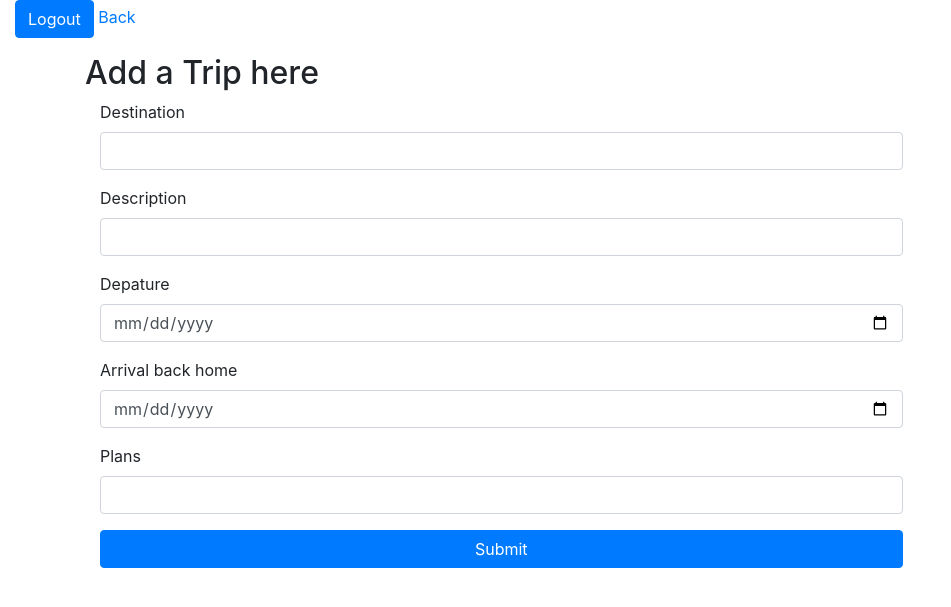
After one commit to isi-frischmann/trip, a Django app: page /add_trip in a window 1280 px wide. The commit adds this page. Shown: the top 607 px of the page, without its empty margins (0-951 px from the left). Run offline with Django 3.2, Linux system fonts and the light colour scheme; parts of the project's set-up code (start-up, migrations or seed data) failed here and were passed over; some libraries are stand-ins or nearby versions.

Commit message:
first upload

```diff
--- /dev/null
+++ b/apps/first_app/templates/first_app/add_trip.html
@@ -0,0 +1,88 @@
+<!DOCTYPE html>
+<html>
+
+<head>
+    <meta charset="utf-8" />
+    <meta http-equiv="X-UA-Compatible" content="IE=edge">
+    <title>Add Trip</title>
+    {% load static %}
+    <meta name="viewport" content="width=device-width, initial-scale=1">
+    <link rel="stylesheet" type="text/css" media="screen" href="{% static " first_app/stylesheet.css " %}">
+    <link rel="stylesheet" href="https://stackpath.bootstrapcdn.com/bootstrap/4.1.0/css/bootstrap.min.css" integrity="sha384-9gVQ4dYFwwWSjIDZnLEWnxCjeSWFphJiwGPXr1jddIhOegiu1FwO5qRGvFXOdJZ4"
+        crossorigin="anonymous">
+</head>
+
+    {% if messages %}
+        {% for message in messages %}
+            {{ message }}
+        {% endfor %}
+    {% endif %}
+<body>
+
+    <div class= "add_right">
+        <form action='/logout' method='POST'>
+            {% csrf_token %}
+
+            <div class="form-group">
+                <div class="col-sm-9 col-sm-offset-3">
+
+                    <button type="submit" name="logout" class="btn btn-primary">Logout</button>
+                    <a href="/back">Back</a>
+                </div>
+            </div>
+        </form>
+
+
+    <form action='/adding' method='POST'>
+        {% csrf_token %}
+
+        <div class="container">
+            <h2>Add a Trip here</h2>
+
+            <div class="form-group">
+                <label for="Destination" class="col-sm-3 control-label">Destination</label>
+                <div class="col-sm-9">
+                    <input type="destination" name="destination" class="form-control">
+                </div>
+            </div>
+
+            <div class="form-group">
+                <label for="desc" class="col-sm-3 control-label">Description</label>
+                <div class="col-sm-9">
+                    <input type="desc" name="desc" class="form-control">
+                </div>
+            </div>
+
+            <div class="form-group">
+                <label for="depature" class="col-sm-3 control-label">Depature</label>
+                <div class="col-sm-9">
+                    <input type="date" name="depature" class="form-control">
+                </div>
+            </div>
+
+            <div class="form-group">
+                <label for="arrival" class="col-sm-3 control-label">Arrival back home</label>
+                <div class="col-sm-9">
+                    <input type="date" name="arrival" class="form-control">
+                </div>
+            </div>
+
+            <div class="form-group">
+                    <label for="plans" class="col-sm-3 control-label">Plans</label>
+                    <div class="col-sm-9">
+                        <input type="text" name="plans" class="form-control">
+                    </div>
+                </div>
+
+            <div class="form-group">
+                <div class="col-sm-9 col-sm-offset-3">
+
+                    <button type="submit" name="submit" class="btn btn-primary btn-block">Submit</button>
+                </div>
+            </div>
+
+    </form>
+</div>
+</body>
+
+</html>
--- a/apps/first_app/urls.py
+++ b/apps/first_app/urls.py
@@ -4,6 +4,13 @@ from . import views
 urlpatterns = [
     url(r'^$', views.index),
     url(r'^process$', views.process),
-    url(r'^success$', views.success),
+    url(r'^dashboard$', views.dashboard),
+    url(r'^add_trip$', views.add_trip),
+    url(r'^adding$', views.adding),
+    url(r'^show_trip/(?P<trip_id>\d+)$', views.show_trip),
+    url(r'^cancel_trip/(?P<trip_id>\d+)$', views.cancel),
+    url(r'^delete/(?P<trip_id>\d+)$', views.delete),
+    url(r'^join/(?P<trip_id>\d+)$', views.join),
+    url(r'^back$', views.back),
     url(r'^logout$', views.logout)
 ]
--- a/apps/first_app/views.py
+++ b/apps/first_app/views.py
@@ -1,6 +1,6 @@
 from django.shortcuts import render, HttpResponse, redirect
 from django.contrib import messages
-from .models import User
+from .models import *
 import bcrypt
 from datetime import date
 
@@ -38,7 +38,7 @@ def process(request):
             user1 = User.objects.get(email = email)
             request.session['id'] = user1.id
             request.session['fname'] = user1.fname
-            return redirect('/success')
+            return redirect('/dashboard')
 
     if request.POST.get('action') == 'login':
         errors = User.objects.login_validator(request.POST)
@@ -50,14 +50,70 @@ def process(request):
         user1 = User.objects.get(email = email)
         request.session['id'] = user1.id
         request.session['fname'] = user1.fname
-        return redirect('/success')
+        return redirect('/dashboard')
 
 def logout(request):
     request.session.clear()
     return redirect('/')
 
-def success(request):
+def dashboard(request):
     if 'id' not in request.session:
         return redirect('/')
     else:
-        return render(request, 'first_app/success.html')
+        this_user = User.objects.filter(id = request.session['id'])
+        Trip.objects.filter(passengers = this_user)
+        context = {
+            'trips': Trip.objects.all(),
+            'my_trips': Trip.objects.filter(created_by = this_user),
+            'joined_trips': Trip.objects.filter(passengers = this_user)
+        }
+        return render(request, 'first_app/dashboard.html', context)
+
+def add_trip(request):
+    return render(request, 'first_app/add_trip.html')
+
+def adding(request):
+    if request.method == 'POST':
+        errors = Trip.objects.trip_validator(request.POST)
+        if errors:
+            for key, value in errors.items():
+                messages.error(request, value)
+                return redirect('/adding')
+        else:
+            this_user = User.objects.get(id = request.session['id'])
+            add_trip = Trip.objects.create(
+                destination = request.POST['destination'],
+                description = request.POST['desc'],
+                depature = request.POST['depature'],
+                arrival = request.POST['arrival'],
+                travel_plan = request.POST['plans'],
+                created_by = this_user)
+            return redirect('/dashboard')
+
+def back(request):
+    return redirect('/dashboard')
+
+def show_trip(request, trip_id):
+    this_trip = Trip (id = trip_id)
+    context = {
+        'trips': Trip.objects.get(id = trip_id),
+        'passengers': this_trip.passengers.all()
+    }
+    return render(request, 'first_app/show_trip.html', context)
+
+def join(request, trip_id):
+    this_user = User.objects.get(id = request.session['id'])
+    add_to_travel_list = Trip.objects.get(id = trip_id)
+    this_user.travel_buddy.add(add_to_travel_list)
+    return redirect('/dashboard')
+
+def cancel(request, trip_id):
+    this_trip = Trip.objects.get(id = trip_id)
+    user = User.objects.get(id = request.session['id'])
+    user.travel_buddy.remove(this_trip)
+    return redirect('/dashboard')
+
+def delete(request, trip_id):
+    delete_trip = Trip.objects.get(id = trip_id)
+    delete_trip.delete()
+    return redirect('/dashboard')
```
Also changed, not shown: apps/first_app/models.py (+23 -0 lines), apps/first_app/static/first_app/stylesheet.css (+23 -1 lines), apps/first_app/templates/first_app/dashboard.html (added, +104 -0 lines), apps/first_app/templates/first_app/show_trip.html (added, +44 -0 lines), apps/first_app/templates/first_app/success.html (deleted, +0 -48 lines), requirements.txt (+75 -5 lines), apps/first_app/migrations/0006_trip.py (added), apps/first_app/migrations/0007_trip_travel_plan.py (added), apps/first_app/migrations/0008_auto_20180529_1751.py (added), apps/first_app/migrations/0009_auto_20180529_1919.py (added), db.sqlite3.
